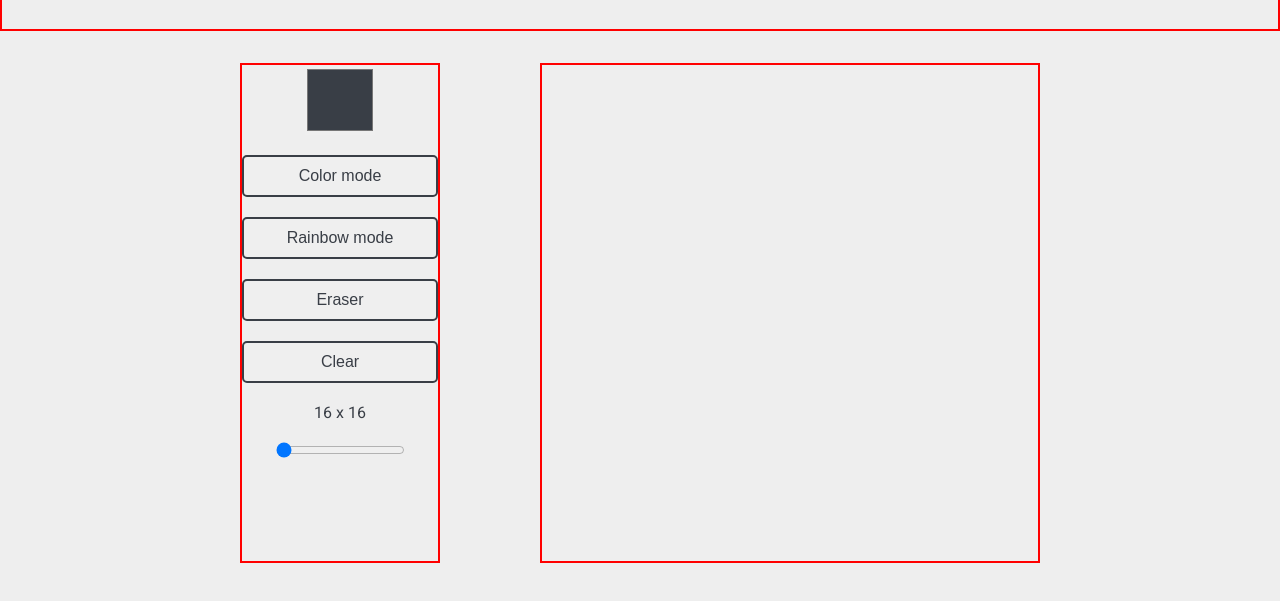
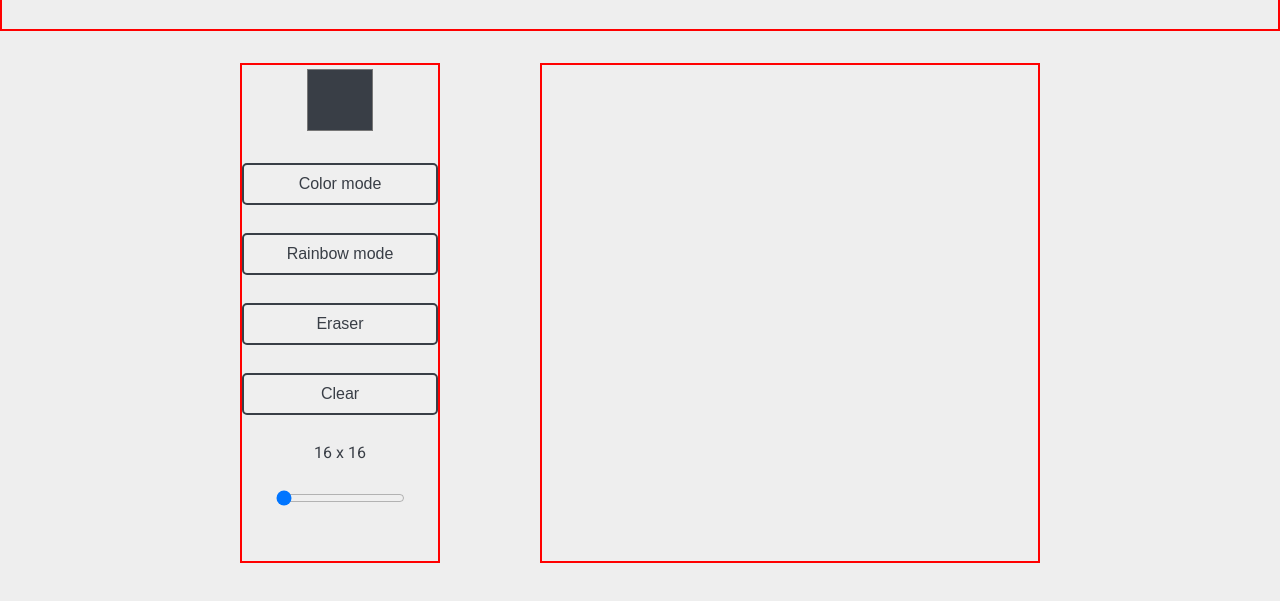
Before and after one commit to lawrence-ruscia/pixel-sketch, a plain HTML site: page index.html in a window 1280 px wide. Shown: the part 131-732 px from the top of the page. Drawn offline with Linux system fonts and the light colour scheme.

Commit message:
Adjust gap between buttons

```diff
--- a/style.css
+++ b/style.css
@@ -45,7 +45,7 @@ body {
 
   display: flex;
   flex-direction: column;
-  gap: 20px;
+  gap: 28px;
   align-items: center;
 }
 
```
